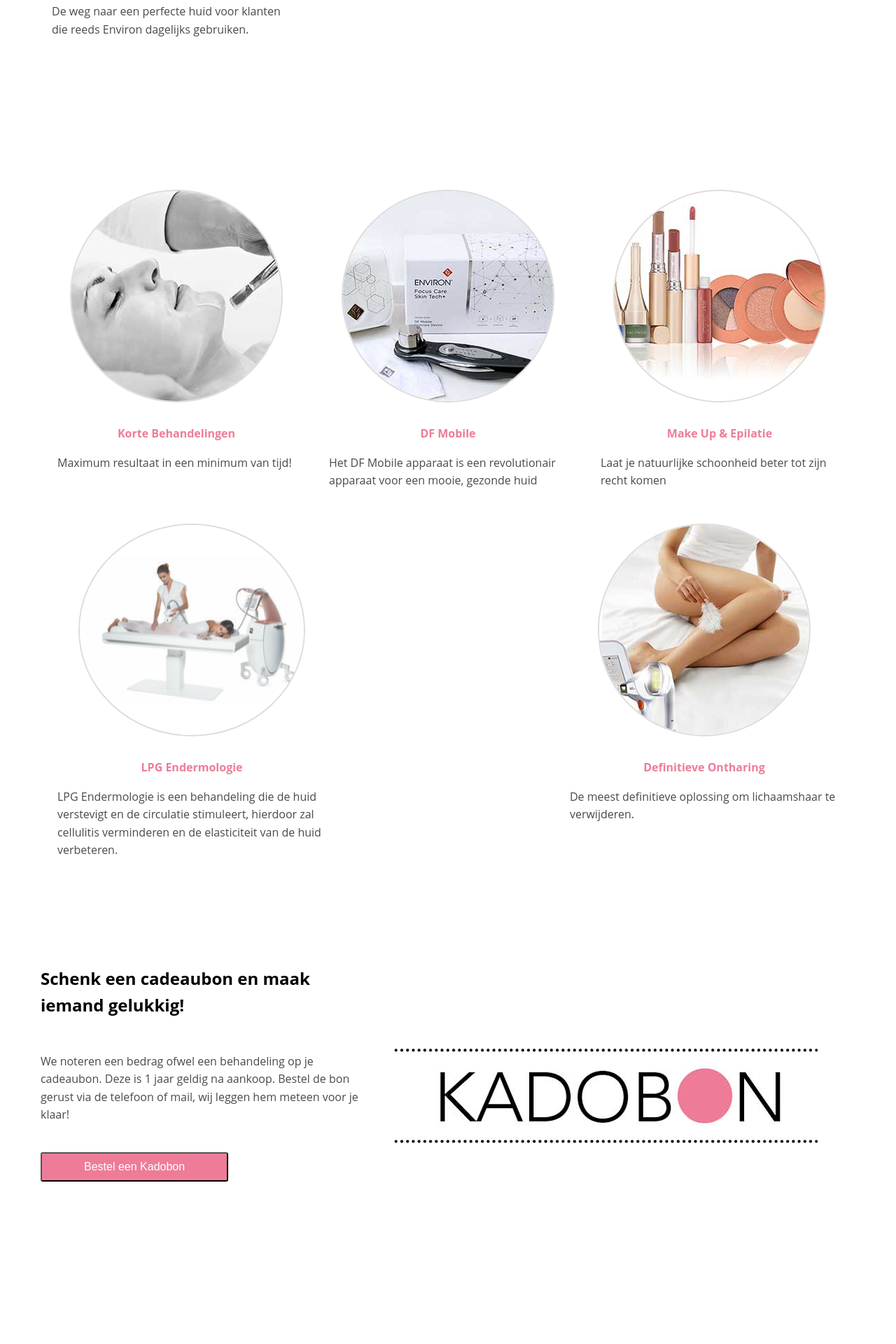
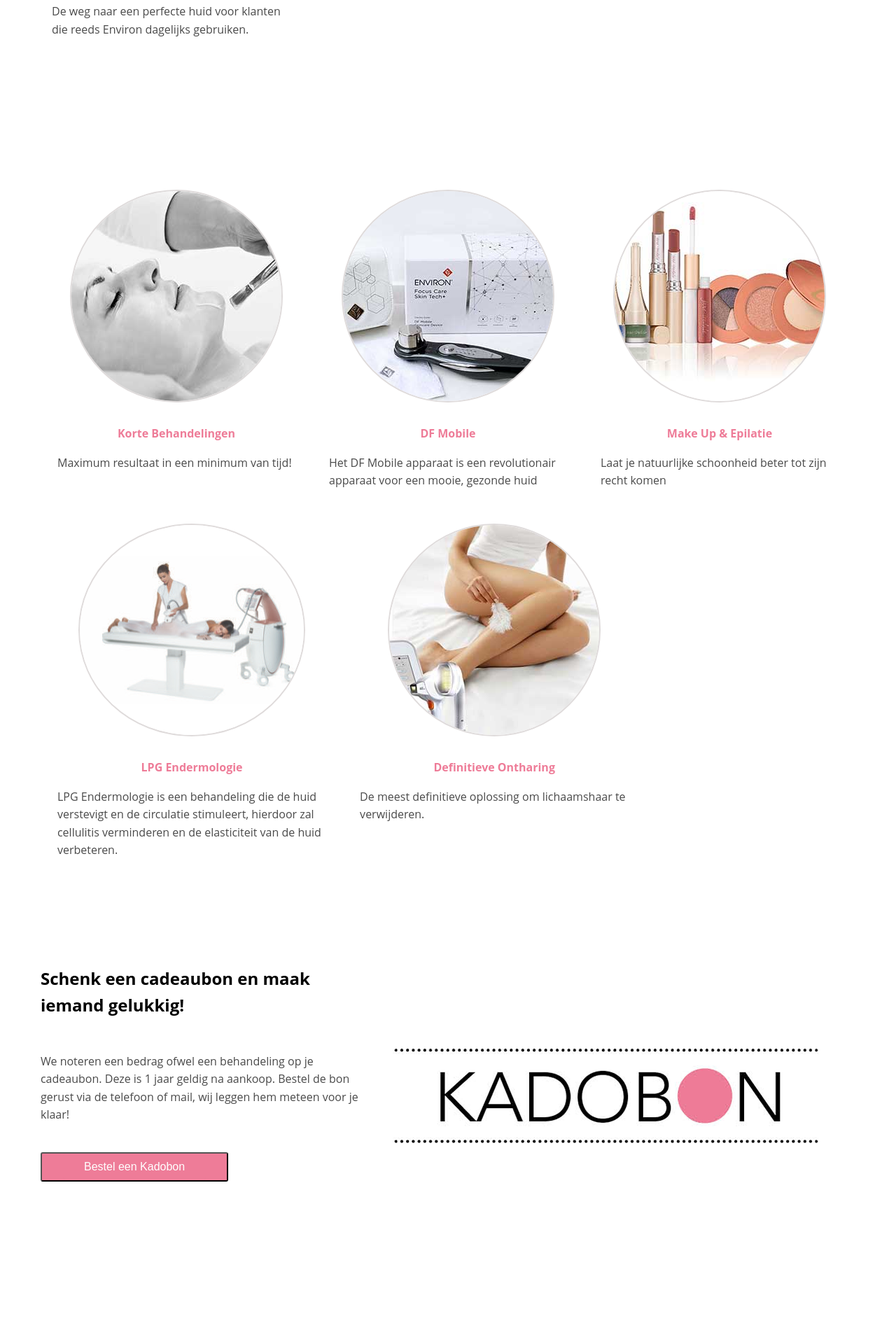
Before and after one commit to acandael/anniek, a Jekyll site: the page built from index.html, in a window 1280 px wide. Shown: the part 2834-4754 px from the top of the page at 70% size. Built offline with Jekyll 4.4.1, drawn with Linux system fonts in a browser that asks for light colours.

Commit message:
fix layout issue with treatments

```diff
--- a/_sass/_treatments.scss
+++ b/_sass/_treatments.scss
@@ -6,7 +6,7 @@
   }
   .row {
     display: flex;
-    justify-content: space-between;
+    justify-content: start;
     margin-bottom: 3.2rem;
     @media only screen and (max-width: $bp-medium) {
       flex-direction: column;
@@ -33,8 +33,7 @@
       box-sizing: border-box;
       border: 2px solid $color-grey-light2;
 
-
-      transition: border .2s;
+      transition: border 0.2s;
 
       &:hover {
         border: 2px solid $color-action;
@@ -56,7 +55,7 @@
 
       @media only screen and (max-width: $bp-mobile) {
         margin-top: 1.6rem;
-        margin-bottom: .8rem;
+        margin-bottom: 0.8rem;
       }
     }
 
```
